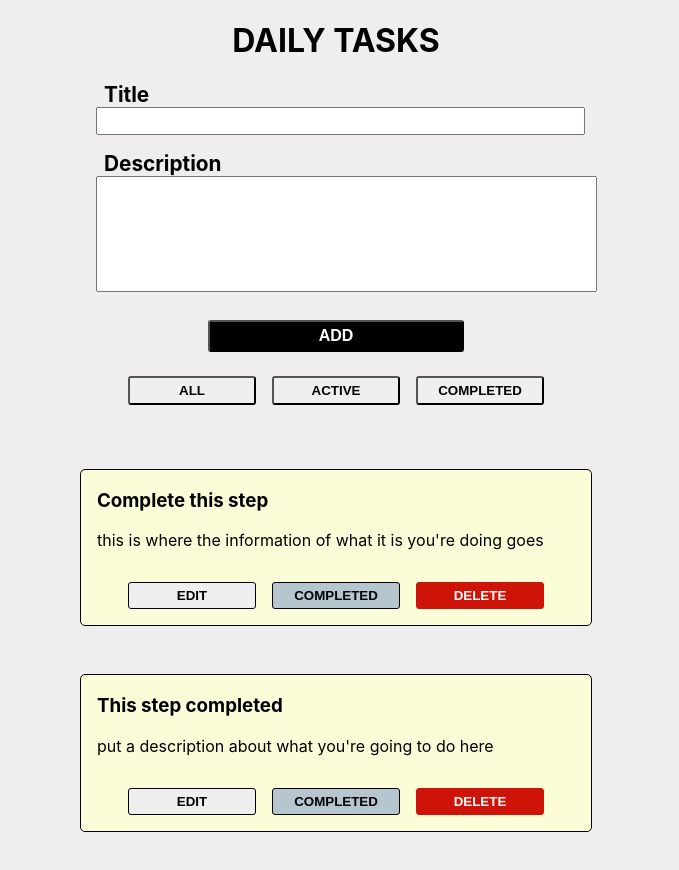
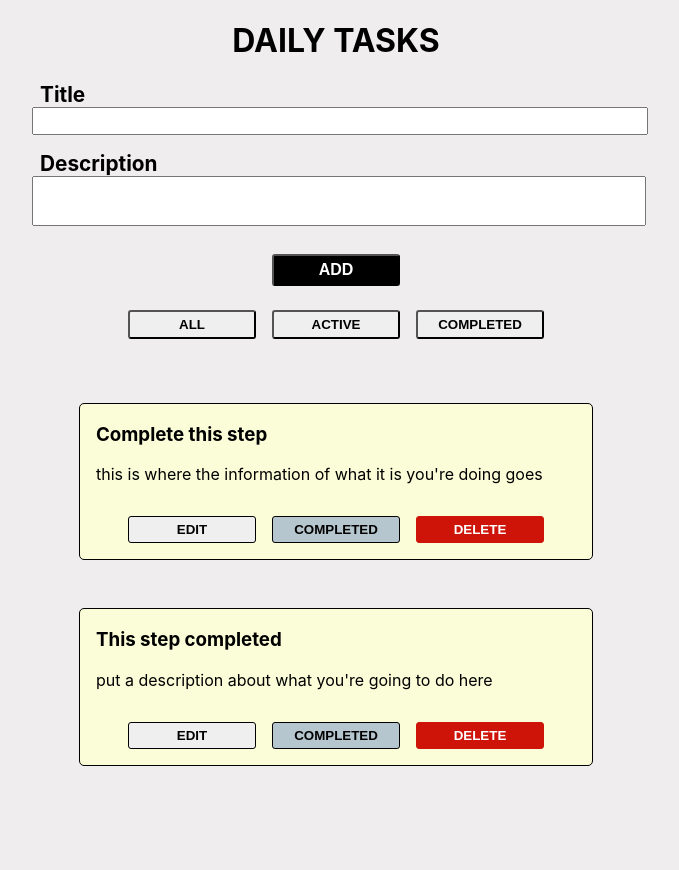
Before and after one commit to Tasups/Daily-Todo, a React (Create React App) app: page / in a window 1280 px wide. Shown: the top 870 px of the page, without its empty margins (304-983 px from the left). After the commit the page ends 814 px from the top, so only its background shows below. Built offline with nearby package versions, Linux system fonts and the light colour scheme.

Commit message:
having a hard time making the form center and have a certain width

```diff
--- a/src/App.css
+++ b/src/App.css
@@ -1,4 +1,4 @@
 .App {
   margin: auto;
-  width: 40%;
+  width: 50%;
 }
--- a/src/App.js
+++ b/src/App.js
@@ -13,14 +13,20 @@ function App() {
 
   const [tasks, setTasks] = useState(DATA);
 
-  const toggleTaskCompleted = (id) => {
-    console.log(tasks[0]);
-  }
-
   const addTask = (title, desc) => {
     const uniqueIdKey = "task-" + nanoid();
     const newTask = { id: uniqueIdKey, title: title, desc: desc, completed: false, key: uniqueIdKey }
     setTasks([...tasks, newTask]);
+  }
+
+  const toggleTaskCompleted = (id) => {
+    const updatedTasks = tasks.map(task => {
+      if (id === task.id) {
+        return { ...task, completed: !task.completed };
+      } return task;
+    })
+    setTasks(updatedTasks);
+    console.log(tasks.completed)
   }
 
   const deleteTask = (id) => {
--- a/src/Todo.js
+++ b/src/Todo.js
@@ -8,7 +8,12 @@ const Todo = ({ task, toggleTaskCompleted, deleteTask }) => {
 
   const handleDelete = (id) => {
     deleteTask(task.id);
-  }
+  };
+
+  const handleClick = (id) => {
+    setTaskComplete(!taskComplete);
+    toggleTaskCompleted(id);
+  };
 
   return (
     <div className={`task-card ${taskComplete && "task-completed"}`}>
@@ -16,11 +21,11 @@ const Todo = ({ task, toggleTaskCompleted, deleteTask }) => {
       <p>{task.desc}</p>
       <div style={{textAlign: "center"}}>
         <button className="edit-btn">EDIT</button>
-        <button className="completed-btn" onClick={() => setTaskComplete(!taskComplete)}>COMPLETED</button>
+        <button className="completed-btn" onClick={handleClick}>COMPLETED</button>
         <button className="delete-btn" onClick={handleDelete}>DELETE</button>
       </div>
     </div>
-  )
-}
+  );
+};
 
 export default Todo;
--- a/src/TodoInput.css
+++ b/src/TodoInput.css
@@ -14,10 +14,12 @@
   background-color: black;
   font-weight: bold;
   height: 2rem;
-  width: 16rem;
+  max-width: 16rem;
+  min-width: 8rem;
   margin: 0.5rem;
 }
 
 input, textarea {
   font-size: 1.2rem;
+  width: 100%;
 }
--- a/src/TodoInput.js
+++ b/src/TodoInput.js
@@ -24,6 +24,7 @@ const TodoInput = ({ addTasks }) => {
   }
 
    return (
+    <div className="form-container">
       <form onSubmit={handleSubmit}>
         <div className="input-div">
           <label
@@ -34,7 +35,6 @@ const TodoInput = ({ addTasks }) => {
         </label>
         <input
           id="new-todo-title"
-        size={41}
           type="text"
           title="text"
           value={title}
@@ -51,8 +51,6 @@ const TodoInput = ({ addTasks }) => {
         </label>
         <textarea
           style={{resize: "none"}}
-        cols={40}
-        rows={5}
           id="new-todo-desc"
           type="text"
           desc="text"
@@ -65,6 +63,7 @@ const TodoInput = ({ addTasks }) => {
         <button className="input-submit" type="submit">ADD</button>
         </div>
       </form>
+    </div>
   )
 }
 
```
Lines whose indentation alone changed are shown as unchanged.
